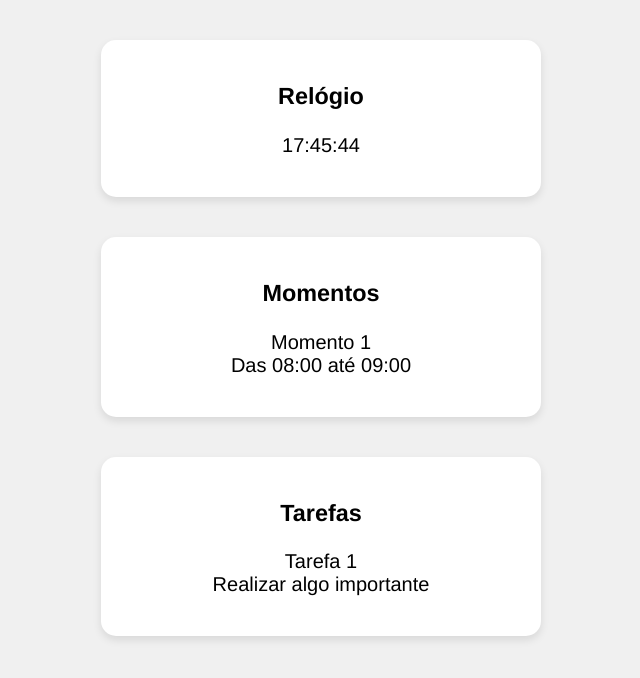
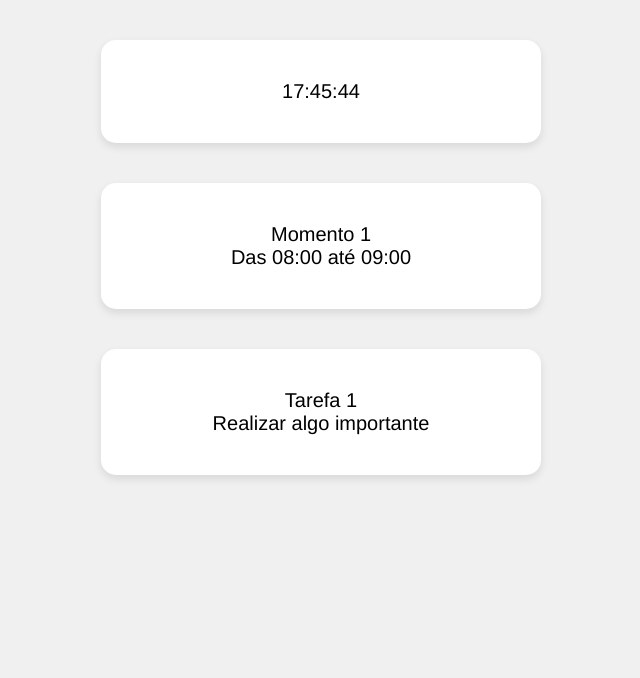
Before and after one commit to elziorsjunior/widgets, a plain HTML site: page index.html in a window 1280 px wide. Shown: the whole page, without its empty margins (319-959 px from the left). Drawn offline with Linux system fonts and the light colour scheme.

Commit message:
Update index.html

```diff
--- a/index.html
+++ b/index.html
@@ -5,22 +5,19 @@
   <meta name="viewport" content="width=device-width, initial-scale=1.0">
   <link rel="stylesheet" href="styles.css">
   <script defer src="script.js"></script>
-  <title>Página Inicial</title>
+  <title>Notion Widgets</title>
 </head>
 <body>
 
   <div class="widget-container" id="clock">
-    <h3>Relógio</h3>
     <p id="clock-content">Carregando...</p>
   </div>
 
   <div class="widget-container" id="moments">
-    <h3>Momentos</h3>
     <p id="moments-content">Carregando...</p>
   </div>
 
   <div class="widget-container" id="tasks">
-    <h3>Tarefas</h3>
     <p id="tasks-content">Carregando...</p>
   </div>
 
```
